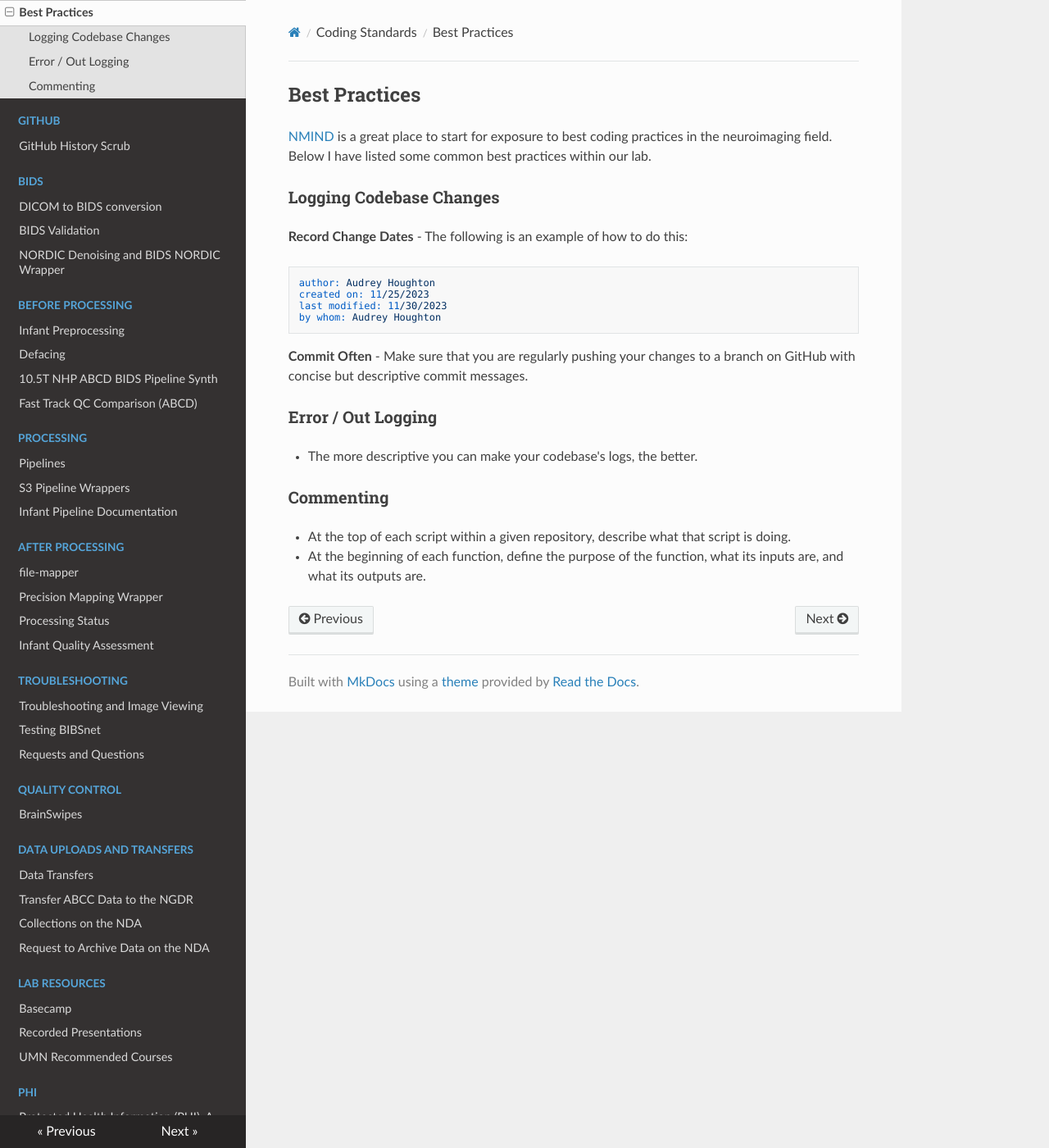
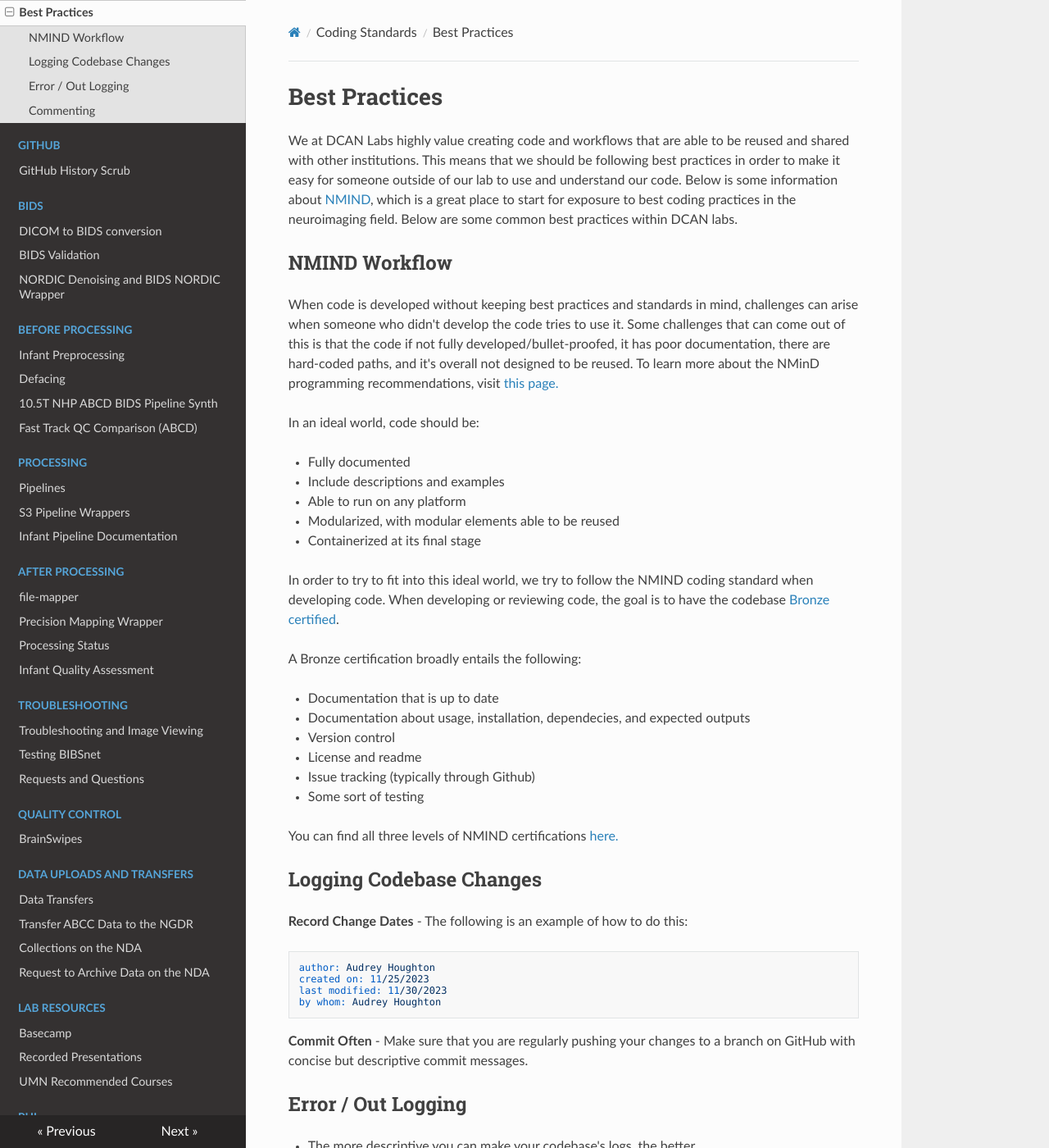
Before and after one commit to DCAN-Labs/cdni-brain, an MkDocs documentation site: the page built from docs/coding-practices.md, in a window 1280 px wide and 1400 px high. Shown: the whole window at 82% size. Built offline with MkDocs 1.6.1, drawn with Linux system fonts in a browser that asks for light colours; nearby versions of some CDN libraries.

Commit message:
merged best practices pages

````diff
--- a/docs/coding-practices.md
+++ b/docs/coding-practices.md
@@ -1,8 +1,44 @@
-## Best Practices
+# Best Practices
 
-[NMIND](https://www.nature.com/articles/s41562-023-01647-0) is a great place to start for exposure to best coding practices in the neuroimaging field. Below I have listed some common best practices within our lab.
+We at DCAN Labs highly value creating code and workflows that are able to be reused and shared with other institutions. This means that we should be following best practices in order to make it easy for someone outside of our lab to use and understand our code. Below is some information about [NMIND](https://www.nature.com/articles/s41562-023-01647-0), which is a great place to start for exposure to best coding practices in the neuroimaging field. Below are some common best practices within DCAN labs.
 
-### Logging Codebase Changes
+## NMIND Workflow
+
+When code is developed without keeping best practices and standards in mind, challenges can arise when someone who didn't develop the code tries to use it. Some challenges that can come out of this is that the code if not fully developed/bullet-proofed, it has poor documentation, there are hard-coded paths, and it's overall not designed to be reused. To learn more about the NMinD programming recommendations, visit [this page.](https://hackmd.io/fJjIxGqWQB-wGIYZlnk5wA)
+
+In an ideal world, code should be:
+
+* Fully documented
+
+* Include descriptions and examples
+
+* Able to run on any platform
+
+* Modularized, with modular elements able to be reused
+
+* Containerized at its final stage
+
+In order to try to fit into this ideal world, we try to follow the NMIND coding standard when developing code. When developing or reviewing code, the goal is to have the codebase [Bronze certified](https://github.com/nmind/standards-checklist/blob/98344089a6a1c4bcf46b4e7b6b7e5fafba880d87/checklists/bronze.md).
+
+A Bronze certification broadly entails the following:
+
+* Documentation that is up to date
+
+* Documentation about usage, installation, dependecies, and expected outputs
+
+* Version control
+
+* License and readme
+
+* Issue tracking (typically through Github)
+
+* Some sort of testing
+
+You can find all three levels of NMIND certifications [here.](https://github.com/nmind/standards-checklist/tree/98344089a6a1c4bcf46b4e7b6b7e5fafba880d87)
+
+
+## Logging Codebase Changes
+
 **Record Change Dates**
 - The following is an example of how to do this:
 ```
@@ -14,9 +50,9 @@ by whom: Audrey Houghton
 **Commit Often**
 - Make sure that you are regularly pushing your changes to a branch on GitHub with concise but descriptive commit messages.
 
-### Error / Out Logging
+## Error / Out Logging
 - The more descriptive you can make your codebase's logs, the better.
 
-### Commenting
+## Commenting
 - At the top of each script within a given repository, describe what that script is doing.
 - At the beginning of each function, define the purpose of the function, what its inputs are, and what its outputs are.
--- a/mkdocs.yml
+++ b/mkdocs.yml
@@ -13,7 +13,7 @@ nav:
       - Data Storage/Tracking: storage.md
       - S3: s3.md
       - Common MSI Roadblocks: roadblocks.md
-  - Slurm/Processing Jobs:
+  - Running Jobs:
       - Slurm Commands: slurm.md
       - Slurm Jobs: slurm-params.md
       - Optimizing sbatch Parameters: optimizing.md
@@ -24,7 +24,6 @@ nav:
   - Software Environments:
       - VS Code: vscode.md
       - Miniconda Environments: miniconda.md
-      - Best Coding Practices: workflow.md
       - Software Versioning: versioning.md
       - Containers: containers.md
       - Virtual Machine: vm.md
````
Also changed, not shown: docs/workflow.md (deleted, +0 -21 lines).
